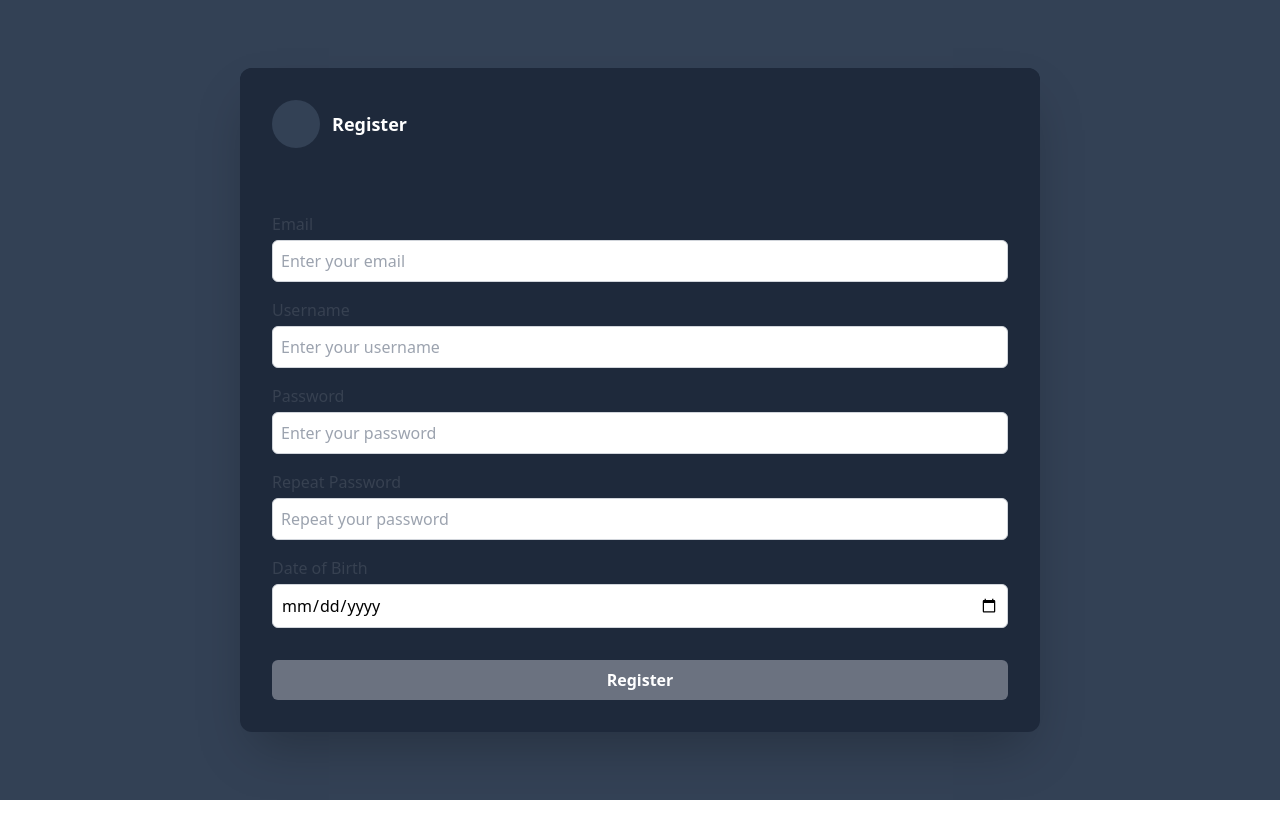
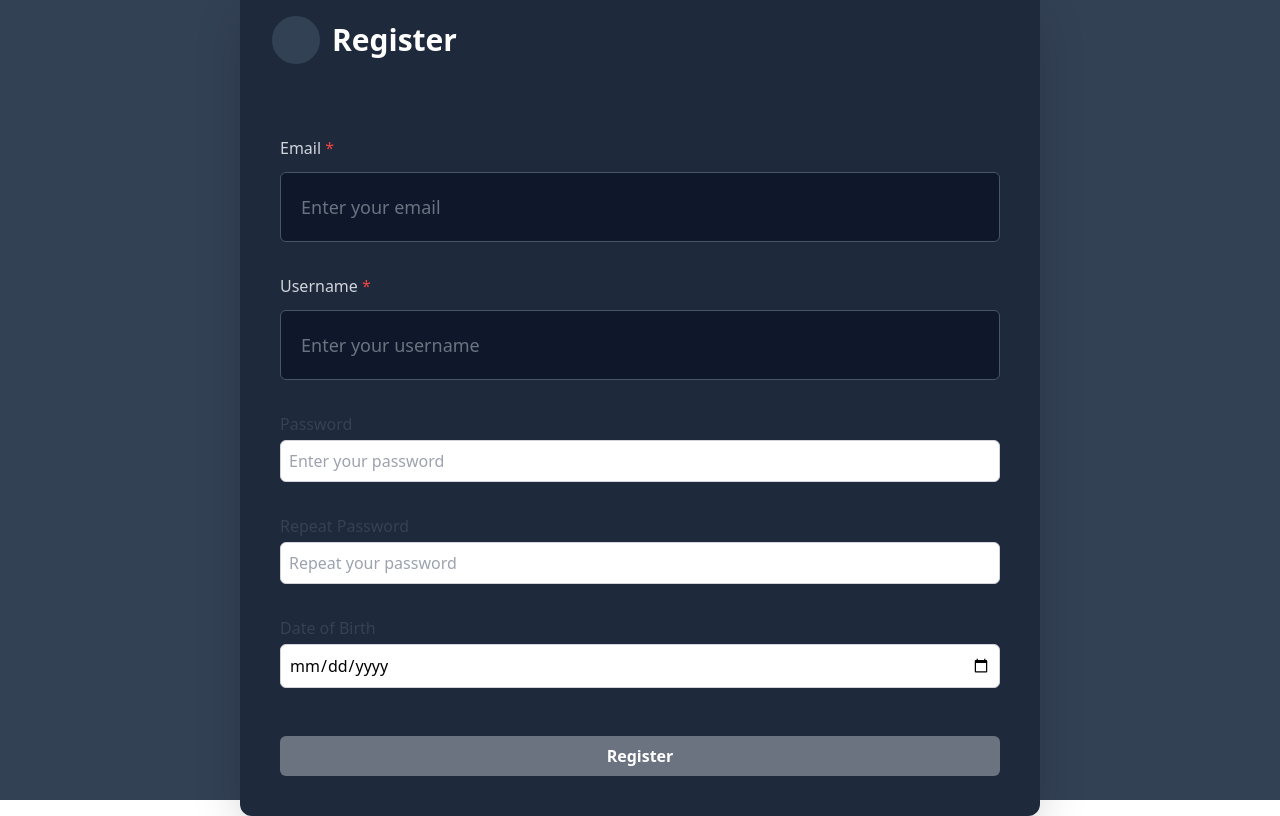
Before and after one commit to filip1suvajac/rpoProjektNo1, a React (Vite) app: page /register in a window 1280 px wide. Built offline with nearby package versions, Linux system fonts and the light colour scheme.

Commit message:
Dodana barvaVelikost za Email input label+barvaVelikost za Username input label

```diff
--- a/src/pages/Register.tsx
+++ b/src/pages/Register.tsx
@@ -8,21 +8,24 @@ function Register() {
           {/* logo za enkrat prazno */}
           <div className="w-12 h-12 bg-slate-700 rounded-full"></div>
           {/* app name */}
-          <h2 className="text-white font-bold text-lg">Register</h2>
+          <h2 className="text-white font-bold text-3xl">Register</h2>
         </div>
 
         {/* body */}
-        <div className="p-8 flex flex-col gap-4">
+        <div className="p-10 flex flex-col gap-8">
           {/* email */}
           <div className="flex flex-col">
-            <label htmlFor="email" className="mb-1 font-medium text-gray-700">
-              Email
+            <label
+              htmlFor="email"
+              className="mb-3 font-medium text-gray-300 text-base"
+            >
+              Email <span className="text-red-500">*</span>
             </label>
             <input
               type="email"
               id="email"
               placeholder="Enter your email"
-              className="border border-gray-300 rounded-md p-2 focus:outline-none focus:ring-2 focus:ring-gray-500"
+              className="bg-slate-900 border border-slate-600 rounded-md p-5 text-white text-lg placeholder-gray-500 focus:outline-none focus:ring-2 focus:ring-teal-500"
             />
           </div>
 
@@ -30,15 +33,15 @@ function Register() {
           <div className="flex flex-col">
             <label
               htmlFor="username"
-              className="mb-1 font-medium text-gray-700"
+              className="mb-3 font-medium text-gray-300 text-base"
             >
-              Username
+              Username <span className="text-red-500">*</span>
             </label>
             <input
               type="text"
               id="username"
               placeholder="Enter your username"
-              className="border border-gray-300 rounded-md p-2 focus:outline-none focus:ring-2 focus:ring-gray-500"
+              className="bg-slate-900 border border-slate-600 rounded-md p-5 text-white text-lg placeholder-gray-500 focus:outline-none focus:ring-2 focus:ring-teal-500"
             />
           </div>
 
```
